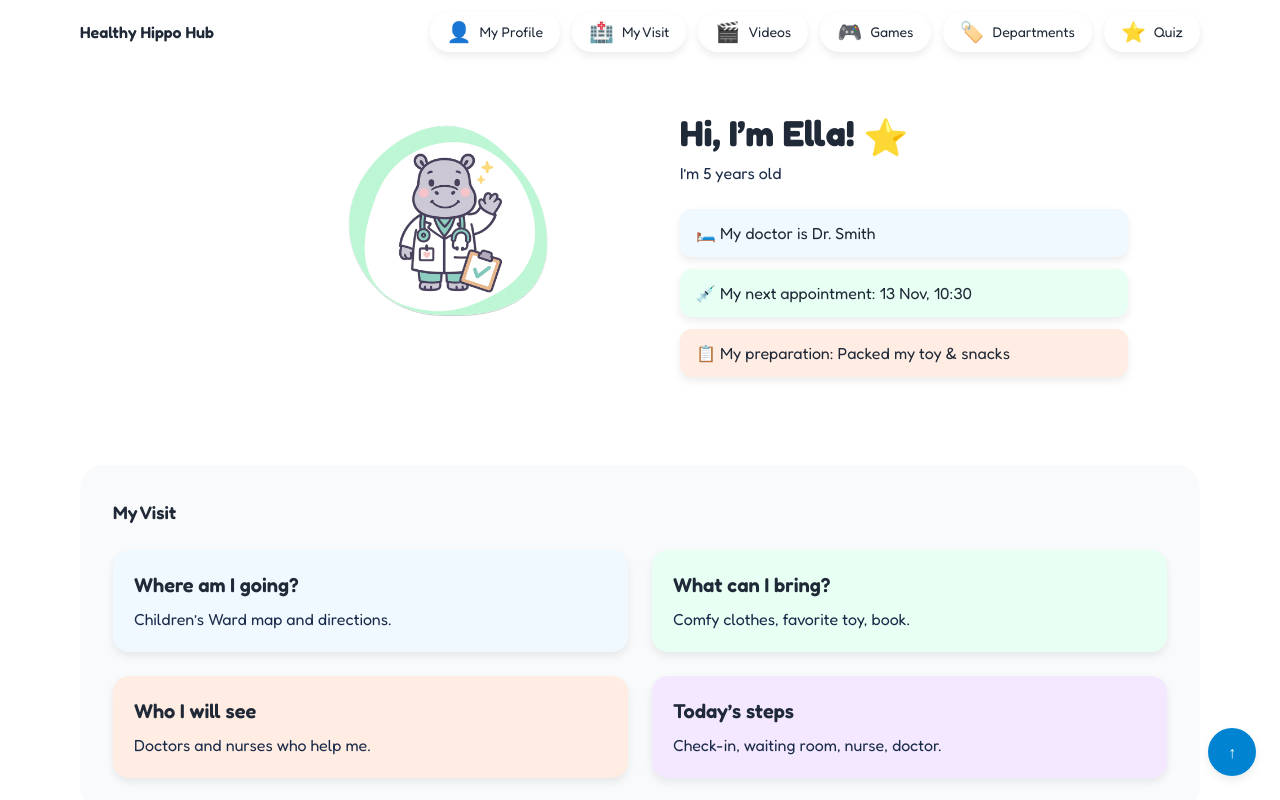
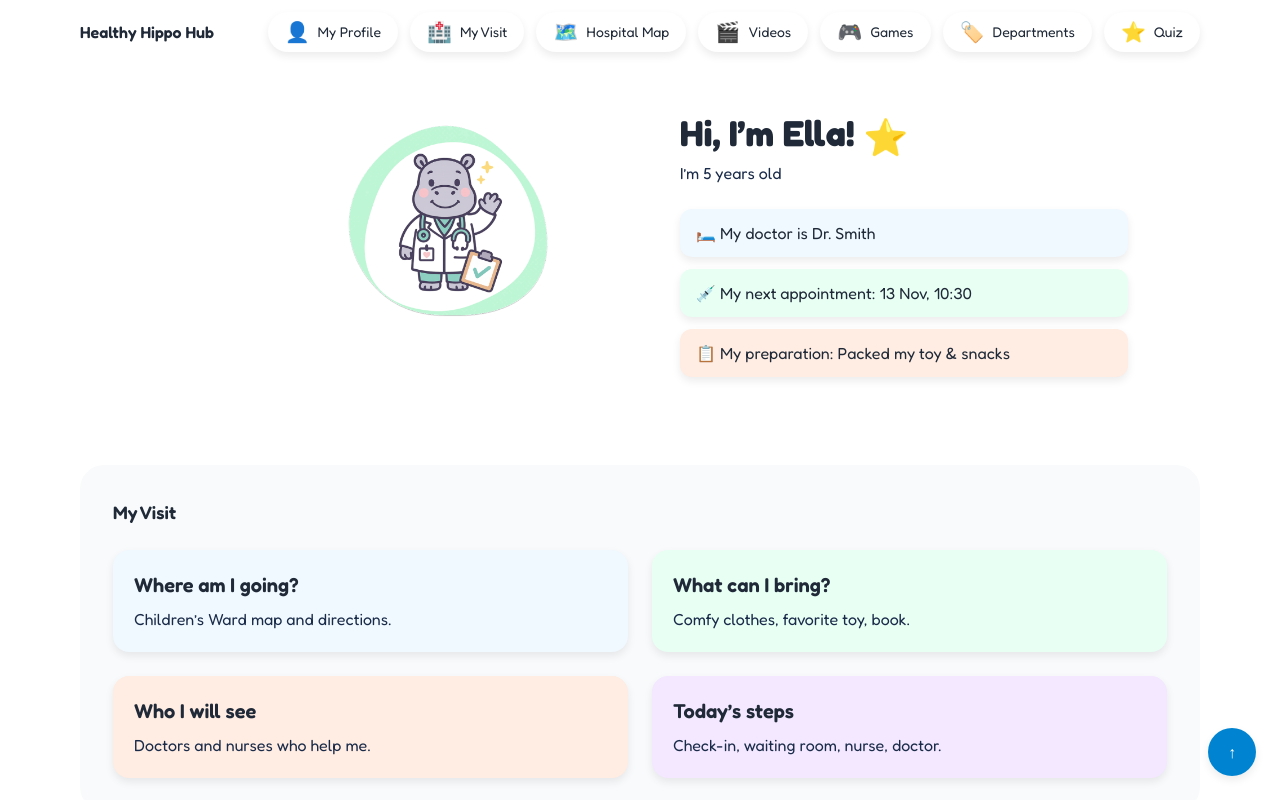
Before and after one commit to catpat88/kids_patient_portal_app, a React (Vite) app: page / in a window 1280 px wide. Shown: the top 800 px of the page. Built offline with nearby package versions, Linux system fonts and the light colour scheme.

Commit message:
Hospital Map Button

```diff
--- a/src/sections/NavBar.jsx
+++ b/src/sections/NavBar.jsx
@@ -1,6 +1,7 @@
 const links = [
   { label: "My Profile", href: "#profile", emoji: "👤" },
   { label: "My Visit", href: "#visit", emoji: "🏥" },
+  { label: "Hospital Map", href: "#map", emoji: "🗺️" },
   { label: "Videos", href: "#videos", emoji: "🎬" },
   { label: "Games", href: "#games", emoji: "🎮" },
   { label: "Departments", href: "#departments", emoji: "🏷️" },
```
